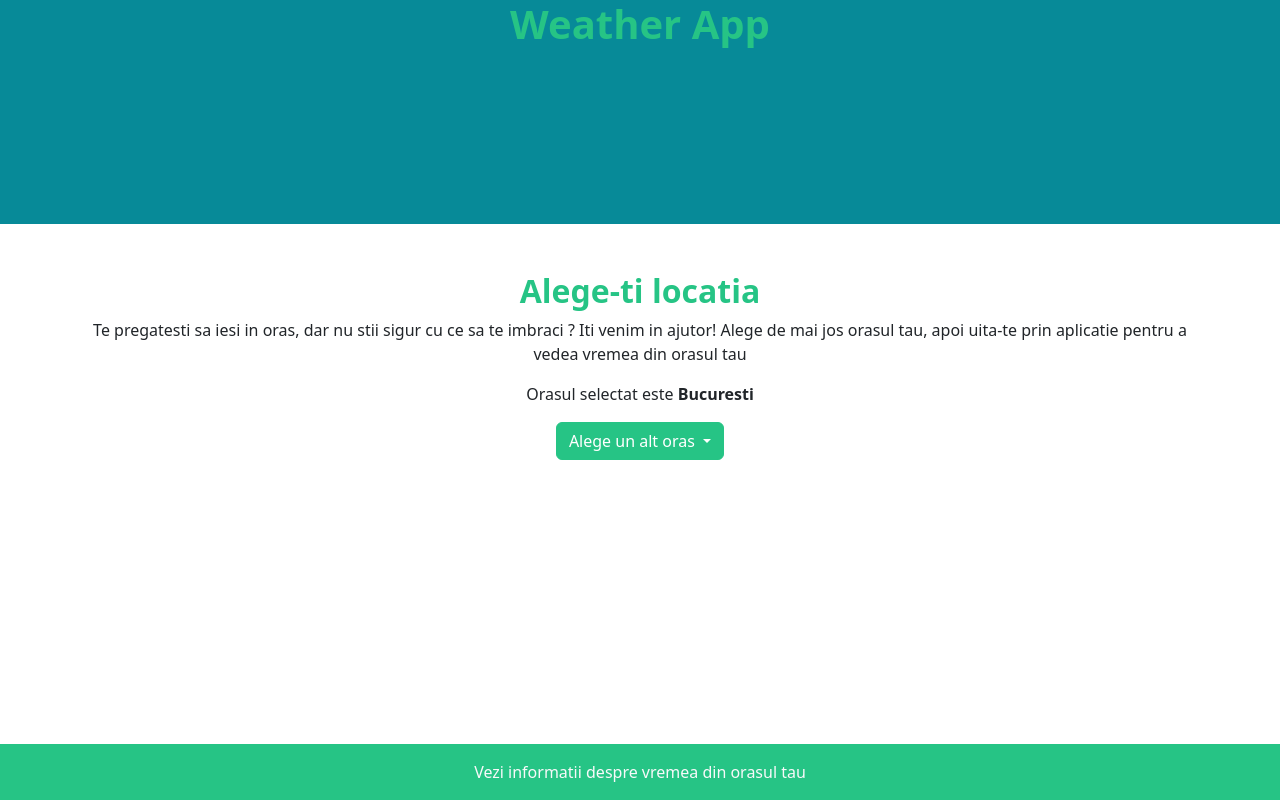
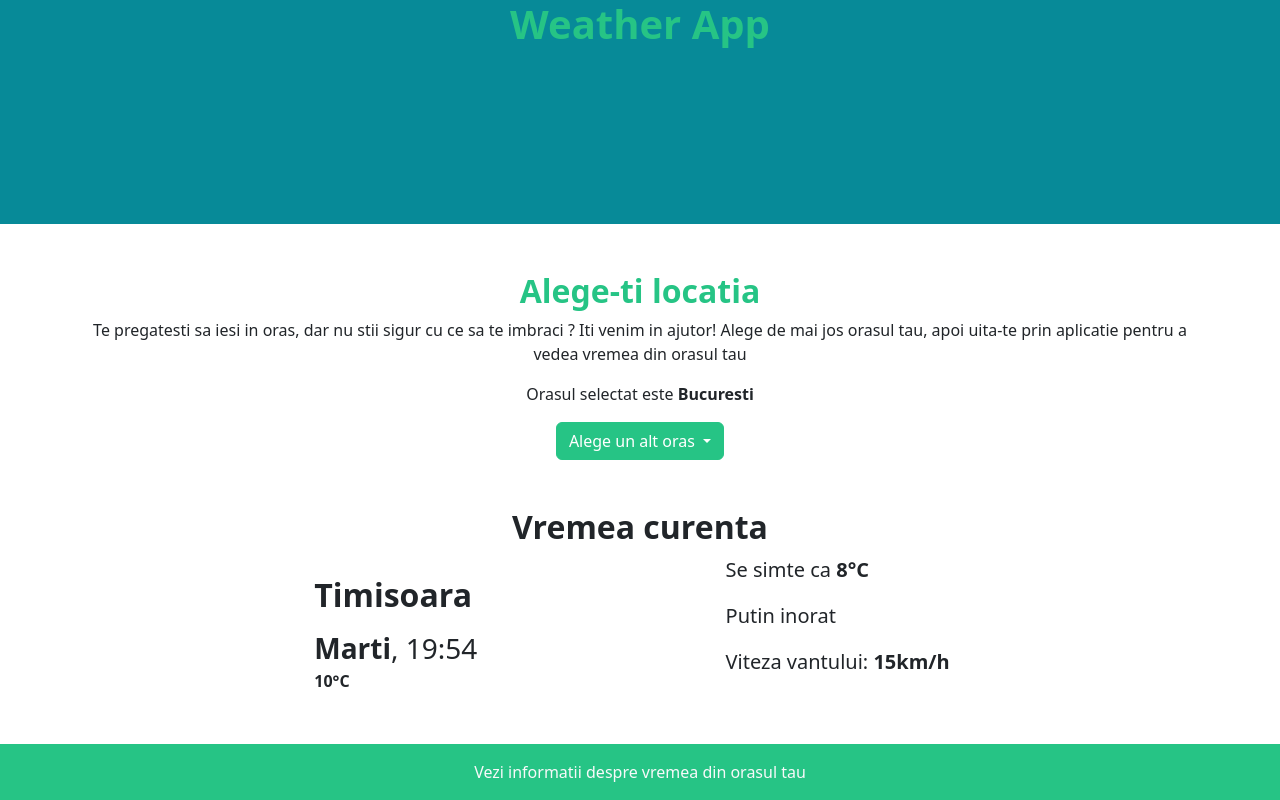
Before and after one commit to andreiandone32/Weather-App-Project, a plain HTML site: page index.html in a window 1280 px wide. Drawn offline with nearby package versions, Linux system fonts and the light colour scheme.

Commit message:
added spacing

```diff
--- a/index.html
+++ b/index.html
@@ -37,7 +37,12 @@
           Orasul selectat este <strong class="current-city">Bucuresti</strong>
         </p>
         <div class="dropdown d-flex justify-content-center">
-            <button class="btn btn-secondary dropdown-toggle" type="button" data-bs-toggle="dropdown" aria-expanded="false">
+          <button
+            class="btn btn-secondary dropdown-toggle"
+            type="button"
+            data-bs-toggle="dropdown"
+            aria-expanded="false"
+          >
             Alege un alt oras
           </button>
           <ul class="dropdown-menu">
@@ -53,10 +58,32 @@
           </ul>
         </div>
       </section>
+      <section class="current-weather">
+        <div class="container">
+          <h2 class="text-center">Vremea curenta</h2>
+          <div class="d-flex justify-content-evenly">
+            <div class="py-3">
+              <div class="fs-2 mb-2"><strong>Timisoara</strong></div>
+              <div class="fs-3"><strong>Marti</strong>, 19:54</div>
+              <div>
+                <strong>10°C</strong>
+                <img />
+              </div>
+            </div>
+            <div class="px-3">
+              <p class="fs-5">Se simte ca <strong>8°C</strong></p>
+              <p class="fs-5">Putin inorat</p>
+              <p class="fs-5">Viteza vantului: <strong>15km/h</strong></p>
+            </div>
+          </div>
+        </div>
+      </section>
     </main>
     <footer class="bg-dark">
       <div class="container">
-        <p class="text-light text-center m-0 py-3">Vezi informatii despre vremea din orasul tau</p>
+        <p class="text-light text-center m-0 py-3">
+          Vezi informatii despre vremea din orasul tau
+        </p>
       </div>
     </footer>
     <script
```
Lines whose indentation alone changed are shown as unchanged.
